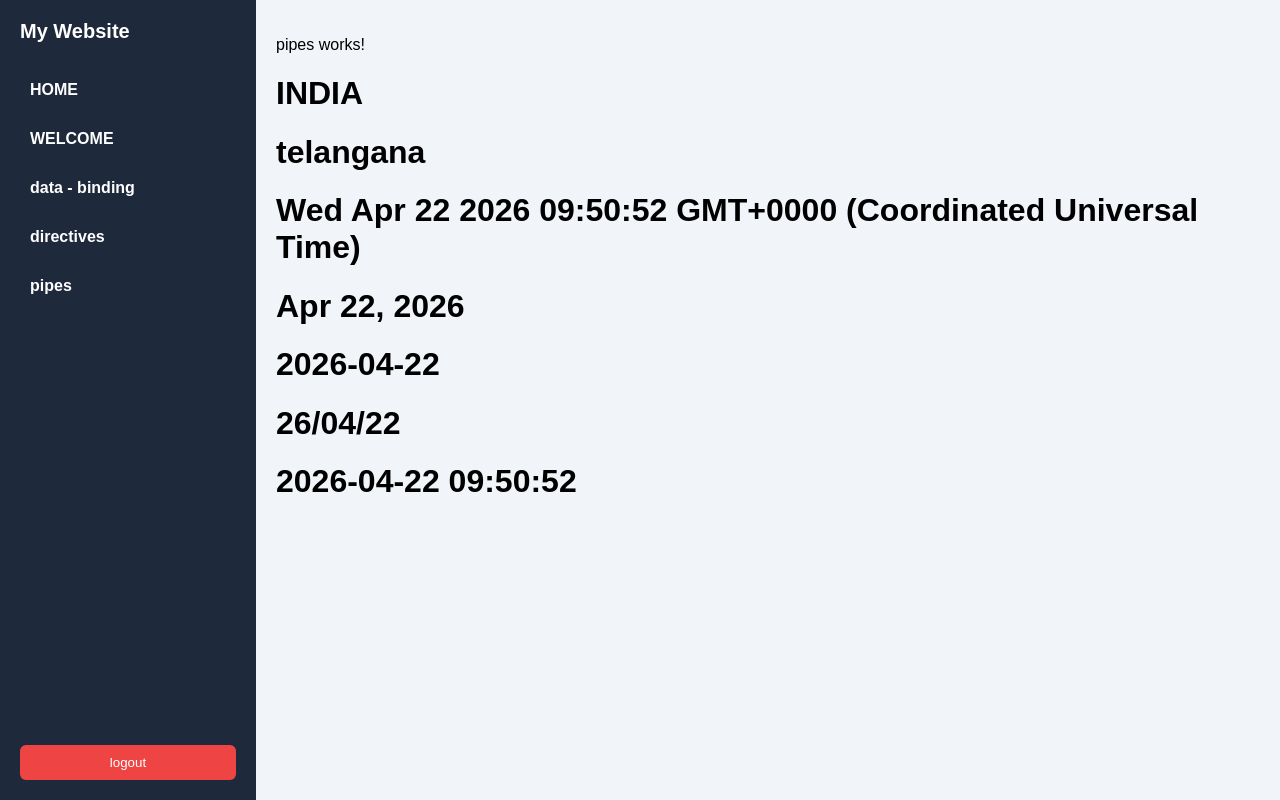
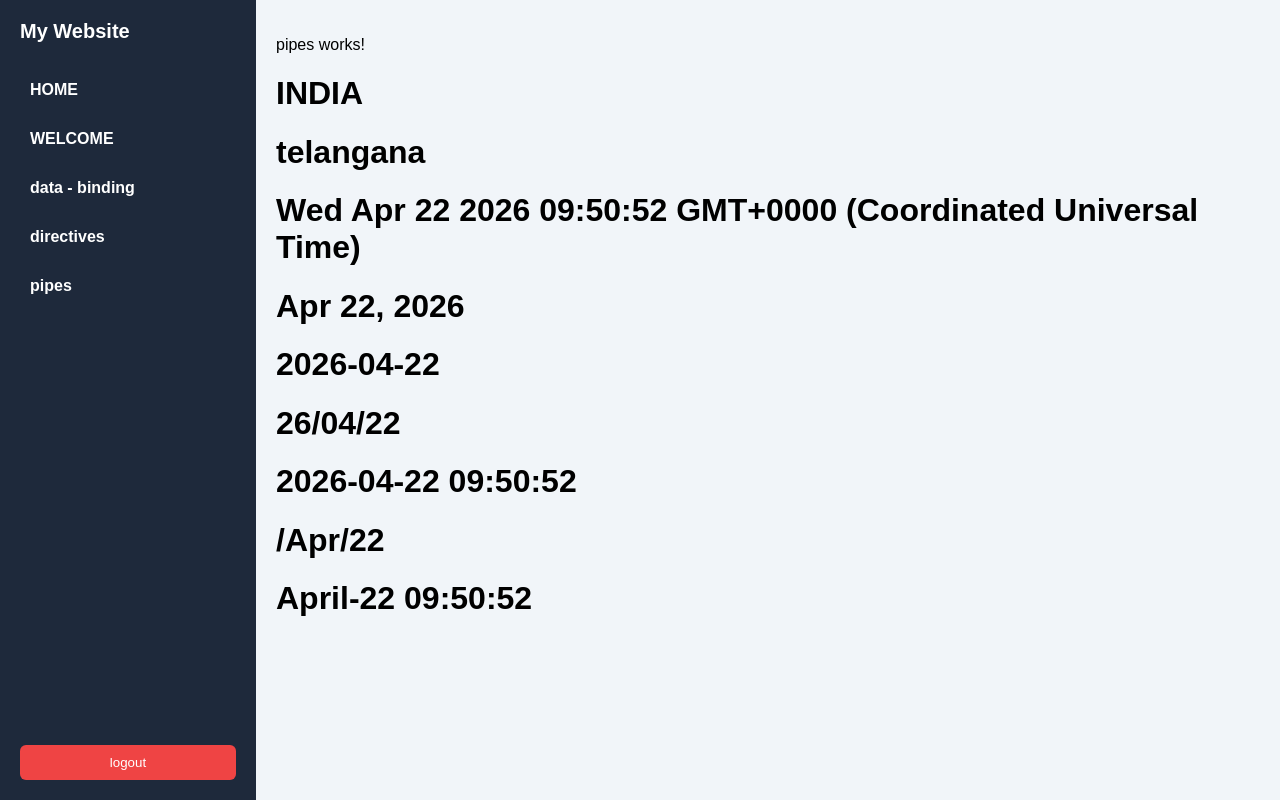
Before and after one commit to siva20510/my-app, an Angular app: page /dashboard/pipes in a window 1280 px wide. Built offline with nearby package versions, Linux system fonts and the light colour scheme.

Commit message:
Con : pipes

```diff
--- a/src/app/pipes/pipes.component.html
+++ b/src/app/pipes/pipes.component.html
@@ -9,3 +9,6 @@
 
 <h1>{{ now | date : 'yy/MM/dd'}}</h1>
 <h1>{{ now | date : 'yyyy-MM-dd hh:mm:ss'}}</h1>
+
+<h1>{{ now | date : '/MMM/dd'}}</h1>
+<h1>{{ now | date : 'MMMM-dd hh:mm:ss'}}</h1>
```
